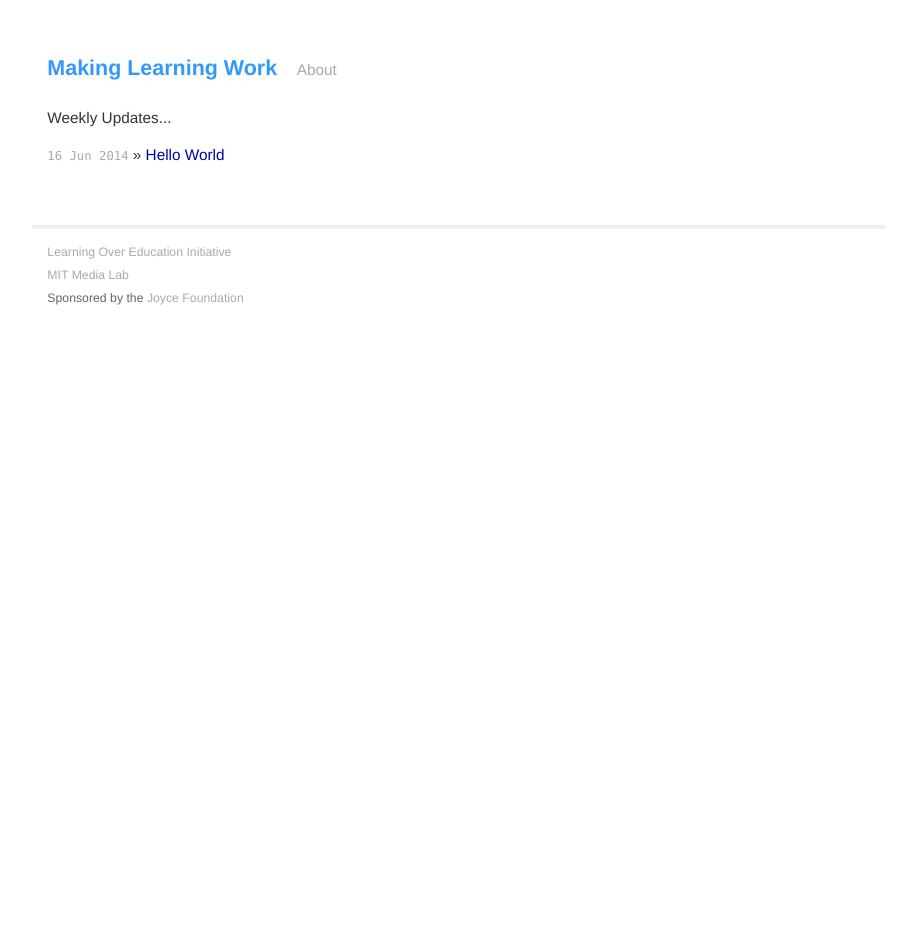
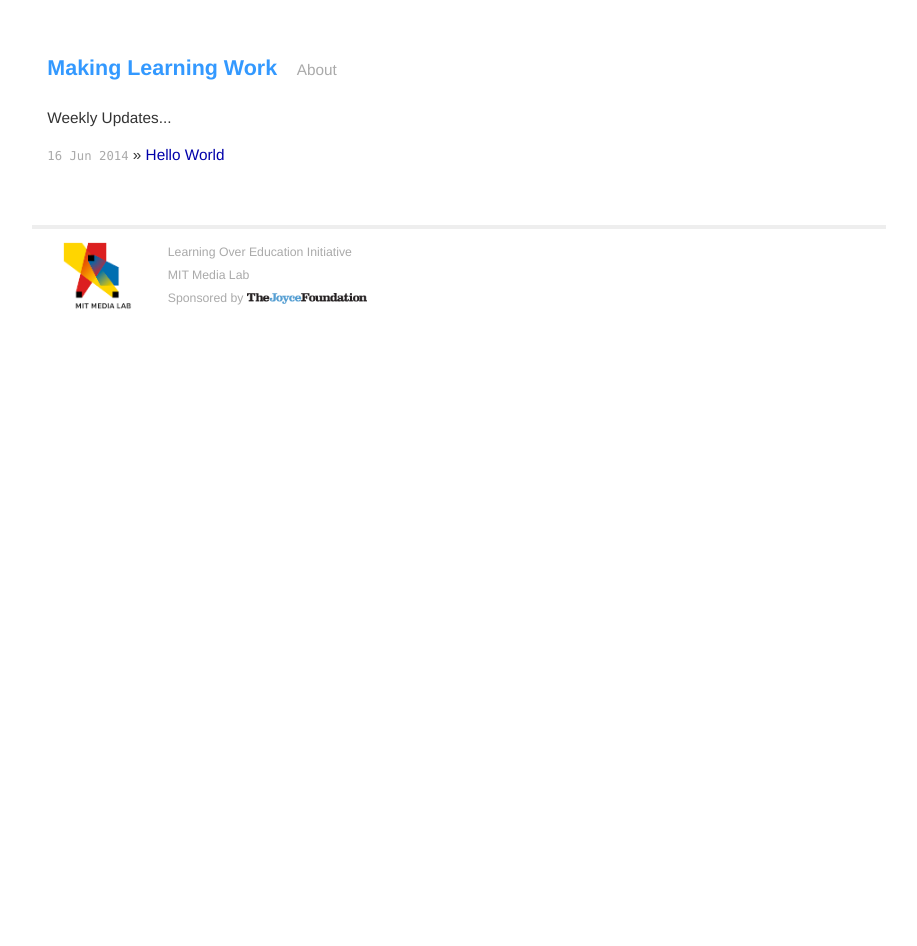
Before and after one commit to mitmedialab/mlw.media.mit.edu, a Jekyll site: the page built from index.html, in a window 1280 px wide. Shown: the whole page, without its empty margins (181-1098 px from the left). Built offline with Jekyll 4.4.1, drawn with Linux system fonts in a browser that asks for light colours; nearby versions of some CDN libraries; Markdown is read by kramdown in place of the engine named in the settings.

Commit message:
adding logos

```diff
--- a/_layouts/default.html
+++ b/_layouts/default.html
@@ -32,11 +32,23 @@
           </div>
           <div class="row">
             <div class="footer col-sm-8 col-sm-offset-2">
-              <div class="contact">
+              <div class="contact col-sm-1">
+                <p>
+                  <a href="http://media.mit.edu">
+                    <img src="{{site.baseurl}}/images/ML-logo.png" width="70">
+                  </a>
+                </p>
+              </div>
+              <div class="contact col-sm-9">
                 <p>
                   <a href="http://learn.media.mit.edu"> Learning Over Education Initiative </a><br />
-                  <a href="http://media.mit.edu"> MIT Media Lab </a><br />
-                  Sponsored by the <a href="http://www.joycefdn.org/"> Joyce Foundation</a>
+                  <a href="http://media.mit.edu">
+                    MIT Media Lab <br/>
+                  </a>
+                  <a href="http://www.joycefdn.org/">
+                    Sponsored by
+                    <img src="{{site.baseurl}}/images/Joyce_logo-color.png" width="120">
+                  </a>
                 </p>
               </div>
             </div>
```
Also changed, not shown: images/Joyce_logo-color.png (added), images/ML-logo.png (added), images/joyce.png (deleted), 8 other files.
